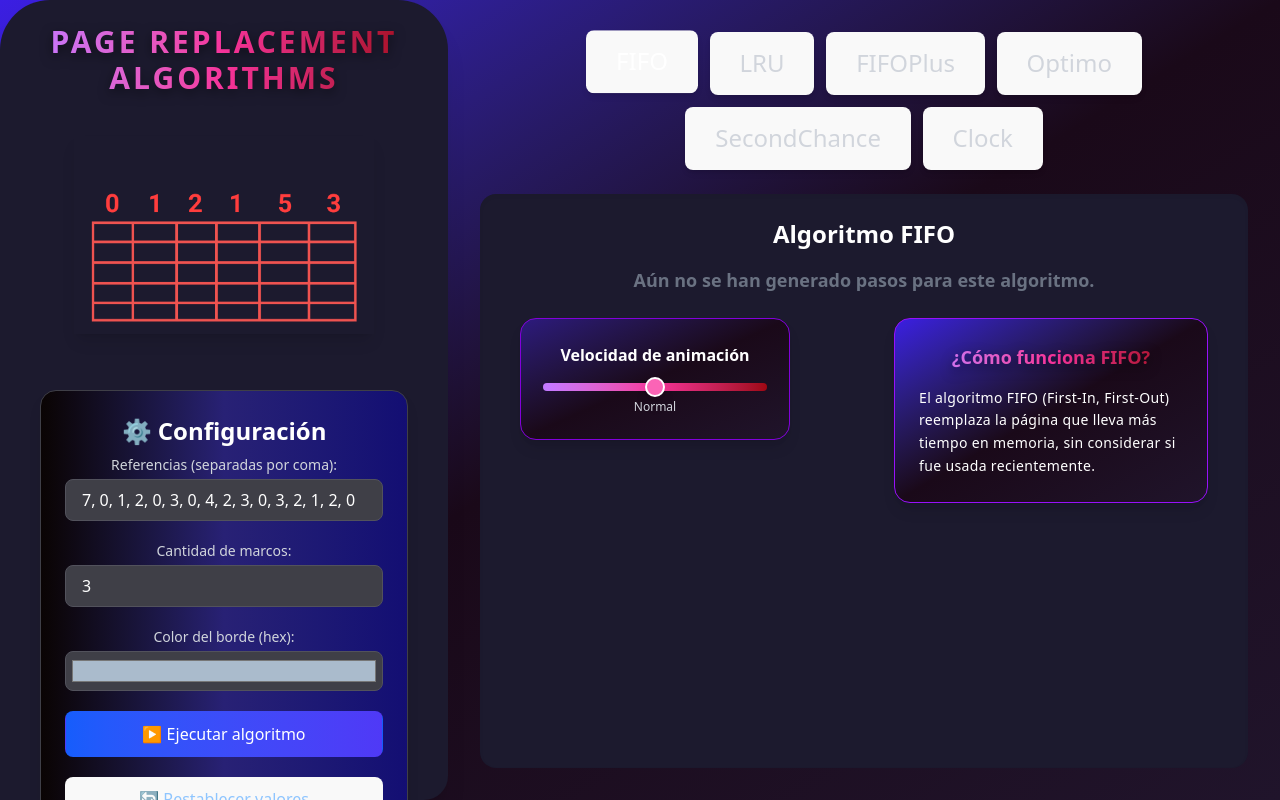
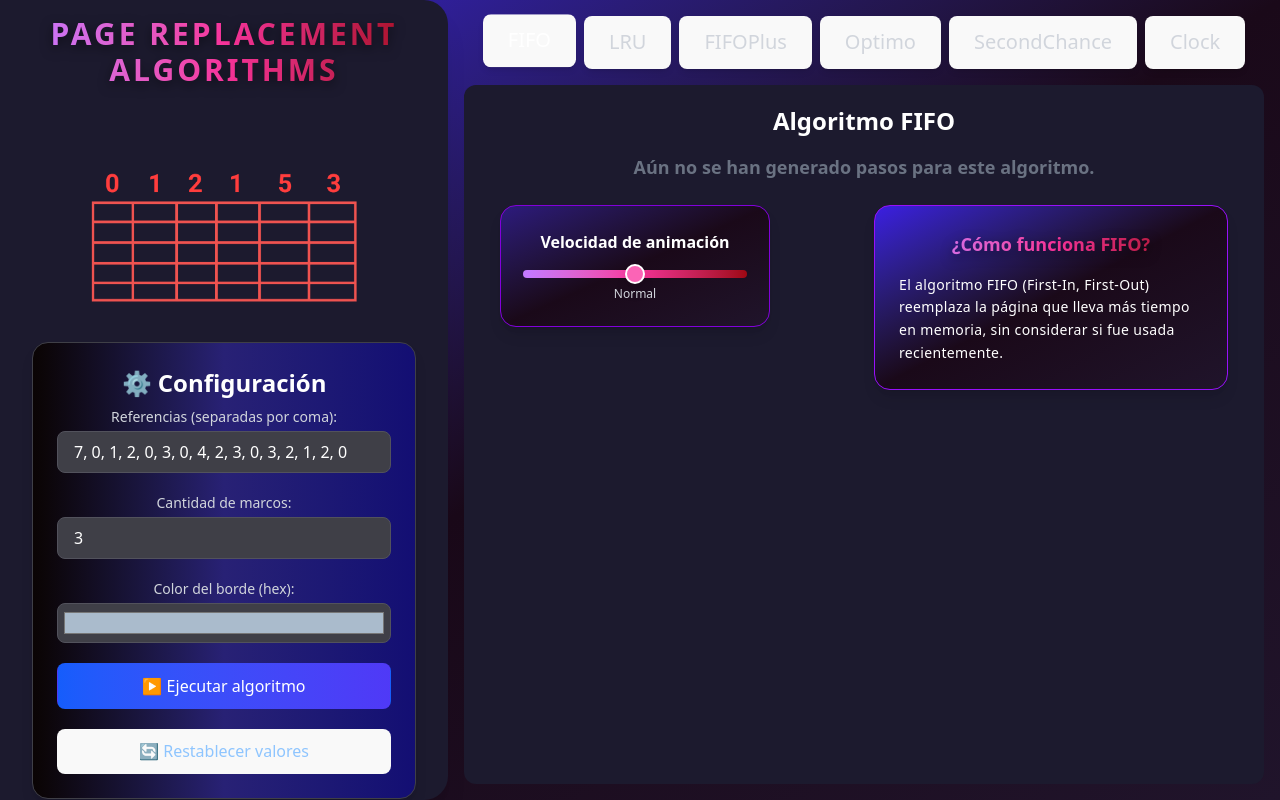
Before and after one commit to LairezMk/Algoritmo_RP, a React (Vite) app in the folder algoritmos-reemplazo-app/: page / in a window 1280 px wide. Built offline with nearby package versions, Linux system fonts and the light colour scheme.

Commit message:
Final change

```diff
--- a/algoritmos-reemplazo-app/src/App.jsx
+++ b/algoritmos-reemplazo-app/src/App.jsx
@@ -1,5 +1,5 @@
 import "./App.css";
-import { useState, useEffect } from "react";
+import { useState } from "react";
 import FIFO from "./algoritmos/fifo";
 import LRU from "./algoritmos/lru";
 import FIFOPlus from "./algoritmos/fifo+";
@@ -10,56 +10,44 @@ import PanelInputs from "./components/PanelInputs";
 import VistaAlgoritmo from "./components/VistaAlgoritmo";
 import poto from "./assets/poto.png";
 
-
 function App() {
   const [algoritmoActivo, setAlgoritmoActivo] = useState("FIFO");
   const [referencias, setReferencias] = useState([]);
   const [marcos, setMarcos] = useState(3);
   const [color, setColor] = useState("#aabbcc");
   const [pasos, setPasos] = useState([]);
-  const [ejecucionKey, setEjecucionKey] = useState(0); // Para forzar la re-renderización
+  const [ejecucionKey, setEjecucionKey] = useState(0); // Forzar re-render
 
   const ejecutarAlgoritmo = () => {
     if (!referencias.length || marcos <= 0) return;
 
     let resultado = [];
     switch (algoritmoActivo) {
-      case "FIFO":
-        resultado = FIFO(referencias, marcos);
-        break;
-      case "LRU":
-        resultado = LRU(referencias, marcos);
-        break;
-      case "FIFOPlus":
-        resultado = FIFOPlus(referencias, marcos);
-        break;
-      case "Optimo":
-        resultado = Optimo(referencias, marcos);
-        break;
-      case "SecondChance":
-        resultado = SecondChance(referencias, marcos);
-        break;
-      case "Clock":
-        resultado = Clock(referencias, marcos);
-        break;
-      default:
-        alert("Algoritmo no válido");
-        return;
+      case "FIFO": resultado = FIFO(referencias, marcos); break;
+      case "LRU": resultado = LRU(referencias, marcos); break;
+      case "FIFOPlus": resultado = FIFOPlus(referencias, marcos); break;
+      case "Optimo": resultado = Optimo(referencias, marcos); break;
+      case "SecondChance": resultado = SecondChance(referencias, marcos); break;
+      case "Clock": resultado = Clock(referencias, marcos); break;
+      default: alert("Algoritmo no válido"); return;
     }
+
     setPasos([...resultado]);
-    setEjecucionKey(Date.now()); // Cambia la clave para forzar re-renderización
+    setEjecucionKey(Date.now());
   };
 
   return (
-    <div className="h-screen w-screen overflow-hidden bg-gradient-to-br from-[#3b1ee3] via-[#1a0919] to-[#20142b] text-white flex flex-col lg:flex-row font-sans">
-      {/* Sidebar izquierdo */}
-      <div className="w-full lg:w-[28rem] h-screen bg-[#1c1a2e] shadow-xl lg:rounded-r-3xl flex flex-col relative z-10 clip-curve">
-        <div className="overflow-auto p-6 flex flex-col gap-6">
+    <div className="min-h-screen w-screen bg-gradient-to-br from-[#3b1ee3] via-[#1a0919] to-[#20142b] text-white font-sans overflow-auto">
+      <div className="flex flex-col lg:flex-row h-full max-h-screen">
+
+        {/* Sidebar izquierdo con scroll propio */}
+        <div className="w-full lg:w-[28rem] bg-[#1c1a2e] shadow-xl lg:rounded-r-3xl overflow-y-auto max-h-screen">
+          <div className="flex flex-col gap-4 p-4">
             <div className="text-2xl lg:text-3xl text-center font-extrabold tracking-widest mb-4 text-transparent bg-clip-text bg-gradient-to-r from-purple-400 via-pink-500 to-red-800 drop-shadow-[0_4px_6px_rgba(0,0,0,0.5)]">
               PAGE REPLACEMENT ALGORITHMS
             </div>
 
-          <img src={poto} alt="Bad Bunny" className="mx-auto mb-4 w-[200px] h-[200px] lg:w-[300px] lg:h-[300px] py-1 shadow-lg" />
+            <img src={poto} alt="Bad Bunny" className="w-full max-w-[300px] h-auto mx-auto" />
 
             <PanelInputs
               referencias={referencias}
@@ -74,10 +62,10 @@ function App() {
           </div>
         </div>
 
-      {/* Contenido derecho */}
-      <div className="flex-1 p-4 lg:p-8 flex flex-col gap-4 overflow-auto max-w-full">
+        {/* Contenido derecho con scroll si es necesario */}
+        <div className="flex-1 overflow-auto max-h-screen p-2 lg:p-4 flex flex-col gap-4">
           {/* Tabs de algoritmos */}
-        <div className="flex flex-wrap gap-3 justify-center text-xl lg:text-2xl font-extrabold mb-2">
+          <div className="flex flex-wrap justify-center gap-2 text-sm md:text-xl font-bold">
             {["FIFO", "LRU", "FIFOPlus", "Optimo", "SecondChance", "Clock"].map((alg) => (
               <button
                 key={alg}
@@ -96,8 +84,8 @@ function App() {
             ))}
           </div>
 
-        {/* Vista del algoritmo seleccionado */}
-        <div className="flex-1 overflow-auto bg-[#1c1a2e] rounded-2xl p-4 lg:p-6 shadow-inner max-w-full">
+          {/* Vista del algoritmo */}
+          <div className="flex-1 bg-[#1c1a2e] rounded-xl p-3 md:p-5 overflow-auto">
             <VistaAlgoritmo
               key={ejecucionKey}
               algoritmoActivo={algoritmoActivo}
@@ -107,6 +95,7 @@ function App() {
           </div>
         </div>
       </div>
+    </div>
   );
 }
 
```
Lines whose indentation alone changed are shown as unchanged.
